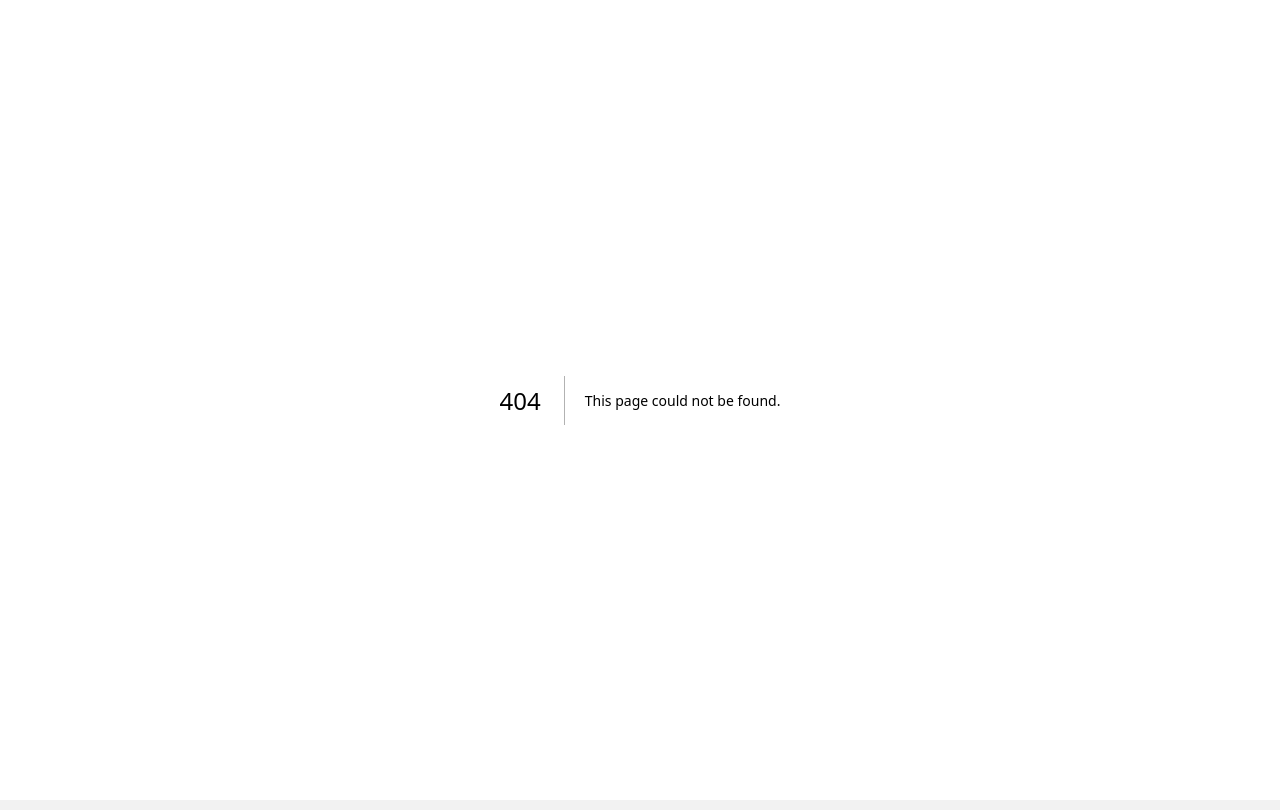
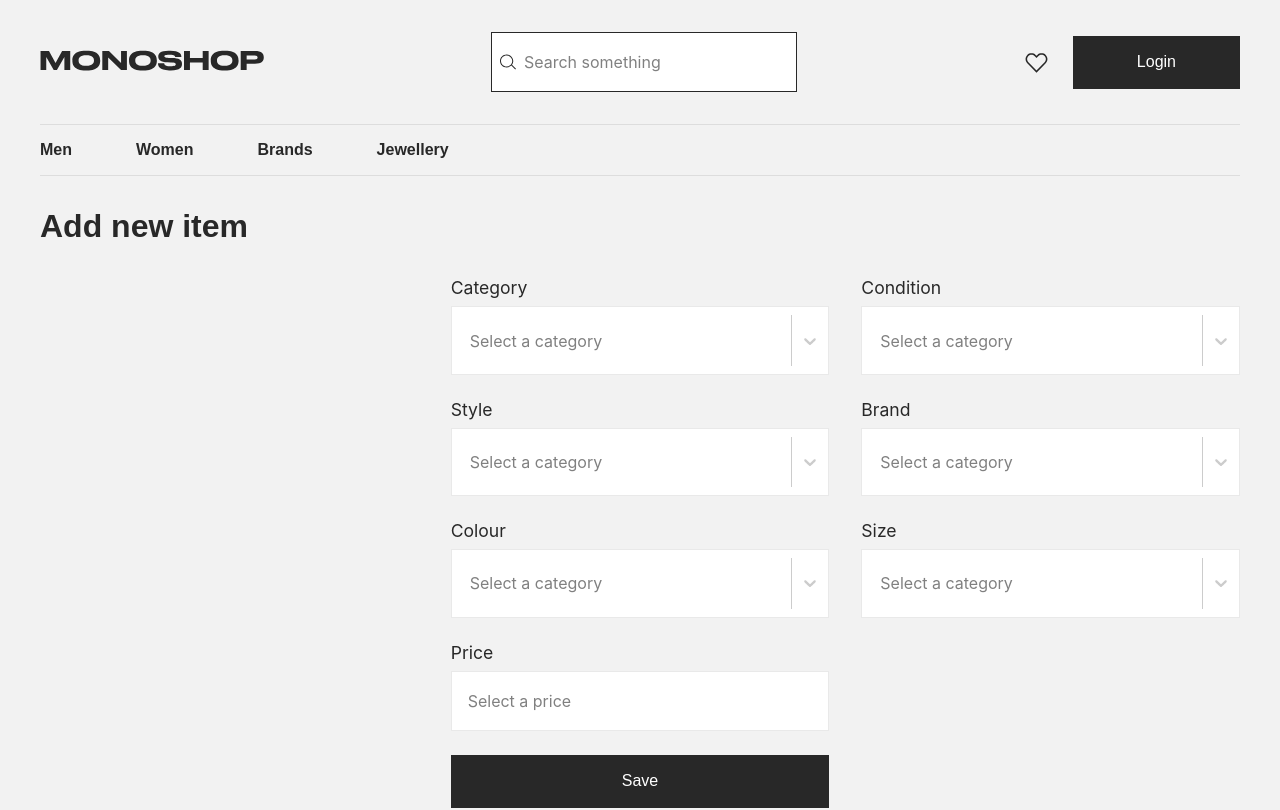
Before and after one commit to vholik/monoshop-client, a Next.js app: page /add-item in a window 1280 px wide. Before the commit this address had no page. Shown: the top 810 px of the page. Built offline with nearby package versions, Linux system fonts and the light colour scheme; no server answers.

Commit message:
added add-item page layout

```diff
--- a/components/Header/Header.styles.ts
+++ b/components/Header/Header.styles.ts
@@ -10,7 +10,12 @@ export const HeaderStyles = styled.div`
     display: flex;
     align-items: center;
     padding: 0 0.5em;
+    background-color: white;
     width: fit-content;
+  }
+
+  .logo {
+    width: 14rem;
   }
 
   .input {
@@ -27,4 +32,10 @@ export const HeaderStyles = styled.div`
     align-items: center;
     gap: 1.5rem;
   }
+
+  .chat--button {
+    background-color: transparent;
+    color: var(--dark);
+    padding: 0;
+  }
 `;
--- a/components/Header/index.tsx
+++ b/components/Header/index.tsx
@@ -7,6 +7,7 @@ import Link from "next/link";
 import { useAppDispatch, useAppSelector } from "@store/hooks/redux";
 import { useEffect } from "react";
 import { checkIsAuth } from "@store/reducers/auth/LoginSlice";
+import ChatIcon from "@public/images/chat.svg";
 
 export default function Header() {
   const dispatch = useAppDispatch();
@@ -25,6 +26,10 @@ export default function Header() {
   return (
     <div className="container">
       <HeaderStyles>
+        <Link href={"/"}>
+          <Image src={Logo} height={25} alt="Logo" className="logo" />
+        </Link>
+
         <div className="input-wrapper">
           <Image
             src={SearchIcon}
@@ -35,9 +40,33 @@ export default function Header() {
           />
           <input type="text" placeholder="Search something" className="input" />
         </div>
-        <Link href={"/"}>
-          <Image src={Logo} height={25} alt="Logo" className="logo" />
+
+        {isAuth ? (
+          <div className="right">
+            <Image
+              src={UnfilledHeart}
+              height={25}
+              width={25}
+              alt="Search icon"
+              className="search-icon"
+            />
+            <Link href={"/chat"}>
+              <button className="button chat--button">
+                <Image
+                  src={ChatIcon}
+                  height={25}
+                  width={25}
+                  alt="Search icon"
+                  className="search-icon"
+                />
+                Messages
+              </button>
             </Link>
+            <Link href={"/add-item"}>
+              <button className="button">Add item</button>
+            </Link>
+          </div>
+        ) : (
           <div className="right">
             <Image
               src={UnfilledHeart}
@@ -50,6 +79,7 @@ export default function Header() {
               <button className="button">Login</button>
             </Link>
           </div>
+        )}
       </HeaderStyles>
     </div>
   );
--- a/package.json
+++ b/package.json
@@ -23,6 +23,7 @@
     "react-dom": "18.2.0",
     "react-hook-form": "^7.40.0",
     "react-redux": "^8.0.5",
+    "react-select": "^5.7.0",
     "styled-components": "^5.3.6",
     "typescript": "4.9.4"
   },
--- /dev/null
+++ b/pages/add-item.tsx
@@ -0,0 +1,190 @@
+import Categories from "@components/Categories/Categories";
+import Header from "@components/Header";
+import styled from "styled-components";
+import { useState } from "react";
+import Select from "react-select";
+import Footer from "@components/Footer/Footer";
+
+const options = [
+  { value: "chocolate", label: "Chocolate" },
+  { value: "strawberry", label: "Strawberry" },
+  { value: "vanilla", label: "Vanilla" },
+];
+
+const colourStyles = {
+  menuList: (styles: any) => ({
+    ...styles,
+    background: "transparent",
+    borderRadius: 0,
+  }),
+  option: (styles: any, { isFocused, isSelected }: any) => ({
+    ...styles,
+    background: isFocused ? "#f6f6f6" : isSelected ? "#f4f4f4" : undefined,
+    color: "var(--dark) !important",
+    zIndex: 1,
+    borderRadius: 0,
+  }),
+  menu: (base: any) => ({
+    ...base,
+    zIndex: 100,
+    borderRadius: 0,
+    border: "1px solid var(--grey-10)",
+    boxShadow: "none",
+  }),
+  control: (provided: any, { isFocused, isSelected }: any) => ({
+    ...provided,
+    boxShadow: "none",
+    color: "var(--dark)",
+    border: "1px solid var(--grey-10) !important",
+    borderRadius: 0,
+  }),
+  valueContainer: (provided: any) => ({
+    ...provided,
+    padding: "1.2em 1em",
+    fontSize: "1rem",
+  }),
+};
+
+export default function AddItem() {
+  return (
+    <AddItemStyles>
+      <Header />
+      <Categories />
+      <div className="container">
+        <div className="wrapper">
+          <h1 className="title-md">Add new item</h1>
+          <div className="inner">
+            <div className="row"></div>
+            <div className="row">
+              <label className="label">
+                Category
+                <Select
+                  placeholder="Select a category"
+                  styles={colourStyles}
+                  options={options}
+                  className="select"
+                  isDisabled={false}
+                  isLoading={false}
+                  isSearchable={true}
+                  name="category"
+                />
+              </label>
+              <label className="label">
+                Style
+                <Select
+                  placeholder="Select a category"
+                  styles={colourStyles}
+                  options={options}
+                  className="select"
+                  isDisabled={false}
+                  isLoading={false}
+                  isSearchable={true}
+                  name="category"
+                />
+              </label>
+              <label className="label">
+                Colour
+                <Select
+                  placeholder="Select a category"
+                  styles={colourStyles}
+                  options={options}
+                  className="select"
+                  isDisabled={false}
+                  isLoading={false}
+                  isSearchable={true}
+                  name="category"
+                />
+              </label>
+              <label className="label">
+                Price
+                <input
+                  type="number"
+                  className="input"
+                  placeholder="Select a price"
+                />
+              </label>
+              <button className="button">Save</button>
+            </div>
+            {/* Third row */}
+            <div className="row">
+              <label className="label">
+                Condition
+                <Select
+                  placeholder="Select a category"
+                  styles={colourStyles}
+                  options={options}
+                  className="select"
+                  isDisabled={false}
+                  isLoading={false}
+                  isSearchable={true}
+                  name="category"
+                />
+              </label>
+              <label className="label">
+                Brand
+                <Select
+                  placeholder="Select a category"
+                  styles={colourStyles}
+                  options={options}
+                  className="select"
+                  isDisabled={false}
+                  isLoading={false}
+                  isSearchable={true}
+                  name="category"
+                />
+              </label>
+              <label className="label">
+                Size
+                <Select
+                  placeholder="Select a category"
+                  styles={colourStyles}
+                  options={options}
+                  className="select"
+                  isDisabled={false}
+                  isLoading={false}
+                  isSearchable={true}
+                  name="category"
+                />
+              </label>
+            </div>
+          </div>
+        </div>
+      </div>
+      <Footer />
+    </AddItemStyles>
+  );
+}
+
+const AddItemStyles = styled.div`
+  .wrapper {
+    border-top: 1px solid var(--grey-10);
+  }
+
+  .label {
+    margin-bottom: 1rem;
+  }
+
+  .title-md {
+    margin-top: 2rem;
+  }
+
+  .inner {
+    margin-top: 2rem;
+    display: grid;
+    grid-template-columns: repeat(3, 1fr);
+    grid-column-gap: 2rem;
+
+    .select,
+    .input {
+      margin-top: 0.5rem;
+      margin-bottom: 0.5rem;
+    }
+  }
+
+  .button {
+    width: 100%;
+    text-align: center;
+    display: flex;
+    justify-content: center;
+  }
+`;
--- a/pages/index.tsx
+++ b/pages/index.tsx
@@ -146,7 +146,7 @@ export default function Home() {
 
 const HomeStyles = styled.div`
   .hero {
-    padding: 6rem 0;
+    padding: 10rem 0;
     font-family: var(--font-wide);
     color: white;
     background-image: url(${HeroBg.src});
--- a/pages/login.tsx
+++ b/pages/login.tsx
@@ -28,8 +28,11 @@ export default function Login() {
         const date = new Date();
         date.setDate(date.getDate() + 7);
 
-        setCookie("token", token, { expires: date });
+        if (token) {
+          setCookie("token", token, { expires: date });
+        }
 
+        console.log(token);
         Router.push("/");
       })
       .catch((error) => {
--- a/styles/globals.css
+++ b/styles/globals.css
@@ -38,8 +38,8 @@ body {
 }
 
 .label {
-  font-family: var(--font-wide);
-  font-size: var(--font-sm);
+  font-family: var(--font-default);
+  font-size: var(--font-md);
   display: flex;
   flex-direction: column;
 }
@@ -65,14 +65,21 @@ body {
 }
 
 .input {
-  background-color: transparent;
+  background-color: var(--white);
   border: none;
-  border: 1px solid var(--dark);
+  border: 1px solid var(--grey-10);
   outline: none;
   padding: 1.2em 1em;
   font-size: 1rem;
   font-family: var(--font-default);
+  color: var(--dark);
 }
+
+.input::placeholder {
+  color: hsl(0, 0%, 50%) !important;
+  opacity: 1;
+}
+
 .input::placeholder {
   color: var(--grey-30);
 }
@@ -85,6 +92,9 @@ body {
   border: none;
   font-size: 1rem;
   padding: 1.1em 4em;
+  display: flex;
+  align-items: center;
+  gap: 0.5rem;
   transition: background var(--transition);
 }
 
```
Also changed, not shown: public/images/chat.svg (added), 1 other file (tests, documents, lock files or other folders). Lines whose indentation alone changed are shown as unchanged.
